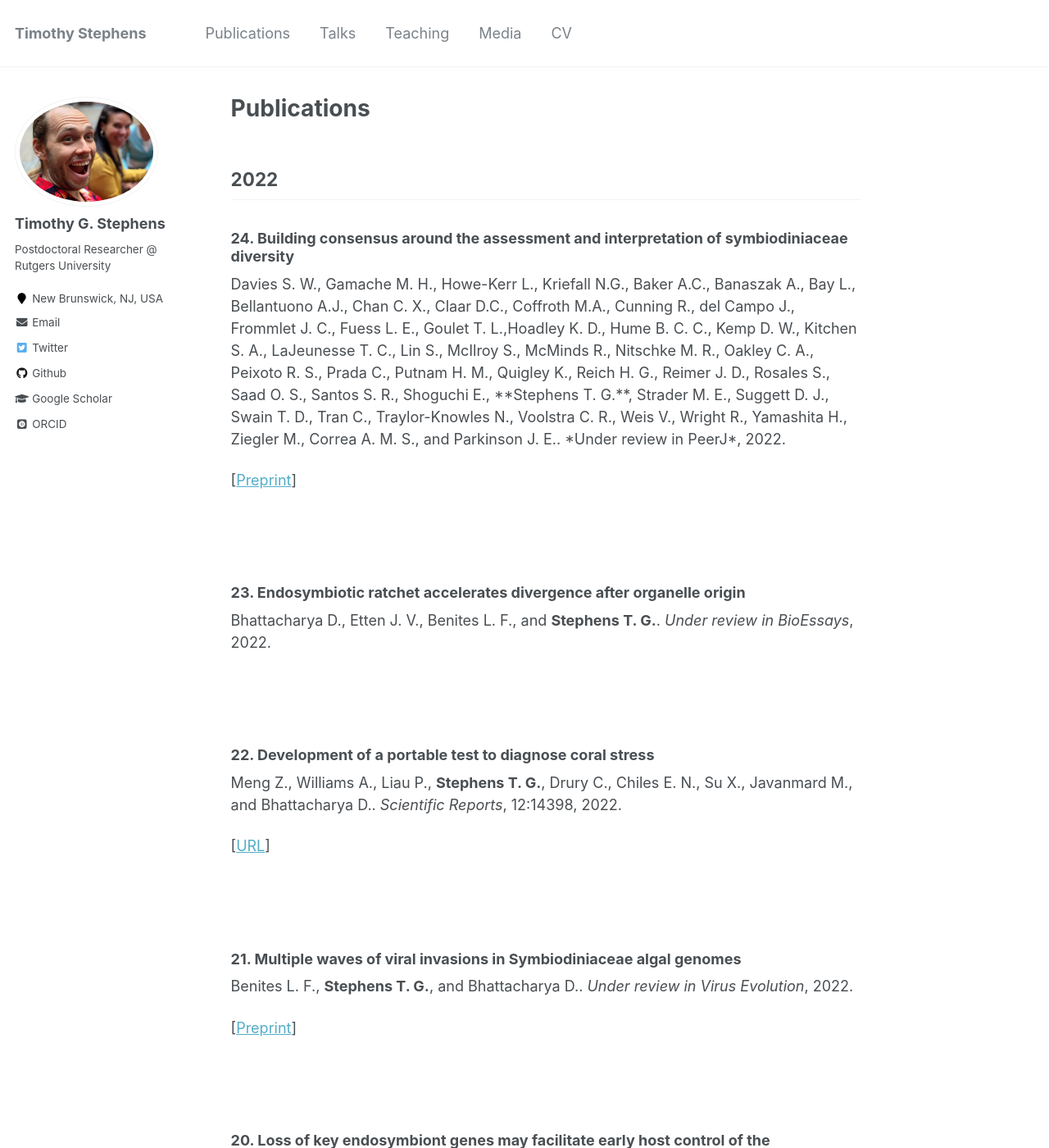
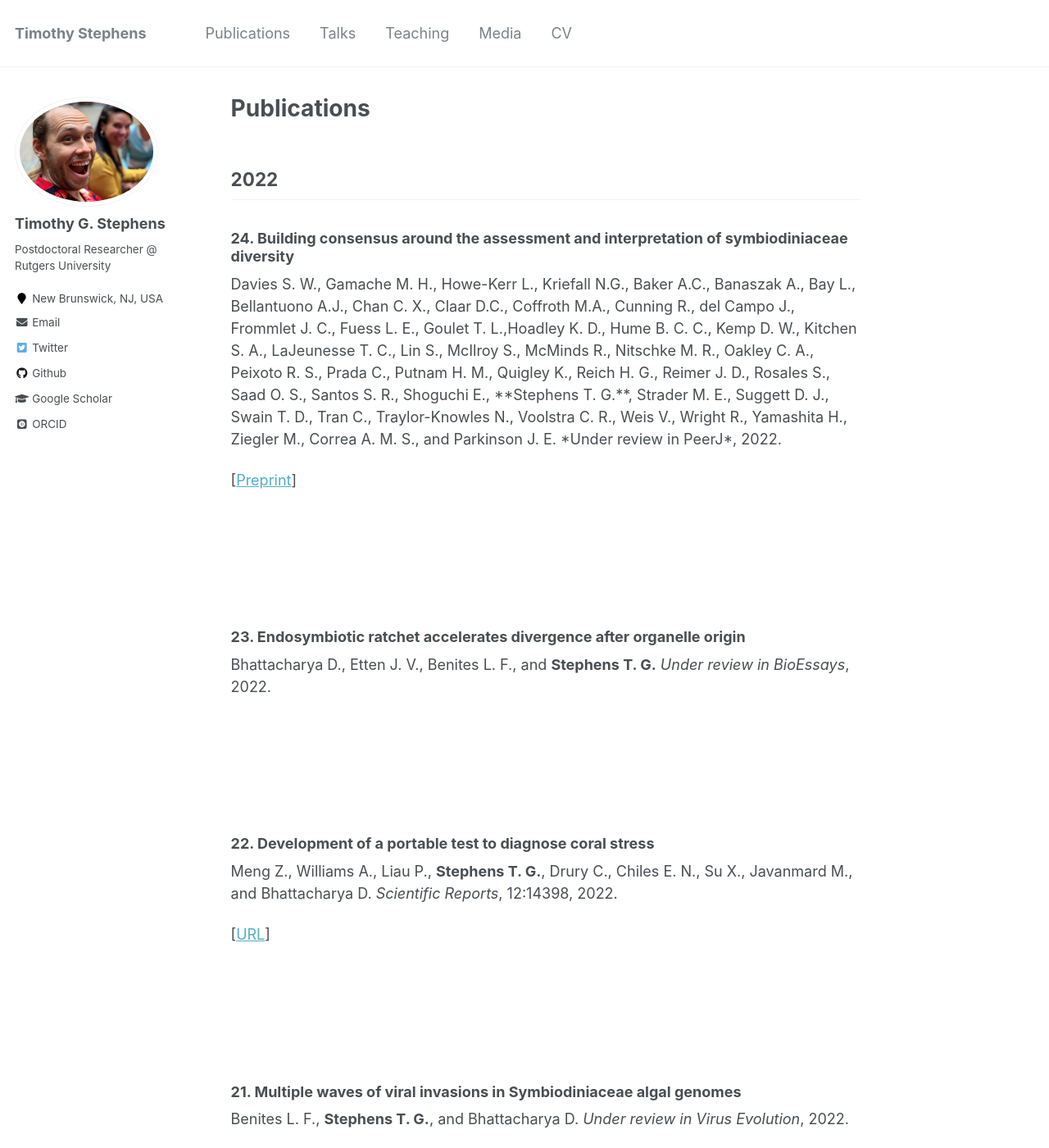
Before and after one commit to TimothyStephens/timothystephens.github.io, a Jekyll site: the page built from _pages/publications.md, in a window 1280 px wide and 1400 px high. Shown: the whole window at 82% size. Built offline with Jekyll 4.4.1, drawn with Linux system fonts in a browser that asks for light colours; some web fonts are replaced; comment, search, counter and statistics services are not loaded; some of the changed text lies outside the part shown.

Commit message:
Update pages on Sun Oct  2 20:23:17 EDT 2022

```diff
--- a/_pages/publications.md
+++ b/_pages/publications.md
@@ -18,224 +18,224 @@ ul {
 ## 2022
 
 ### 24\. Building consensus around the assessment and interpretation of symbiodiniaceae diversity
-Davies S. W., Gamache M. H., Howe-Kerr L., Kriefall N.G., Baker A.C., Banaszak A., Bay L., Bellantuono A.J., Chan C. X., Claar D.C., Coffroth M.A., Cunning R., del Campo J., Frommlet J. C., Fuess L. E., Goulet T. L.,<ca>Hoadley K. D., Hume B. C. C., Kemp D. W., Kitchen S. A., LaJeunesse T. C., Lin S., McIlroy S., McMinds R., Nitschke M. R., Oakley C. A., Peixoto R. S., Prada C., Putnam H. M., Quigley K., Reich H. G., Reimer J. D., Rosales S., Saad O. S., Santos S. R., Shoguchi E., **Stephens T. G.**, Strader M. E., Suggett D. J., Swain T. D., Tran C., Traylor-Knowles N., Voolstra C. R., Weis V., Wright R., Yamashita H., Ziegler M., Correa A. M. S., and Parkinson J. E.. *Under review in PeerJ*, 2022.
+Davies S. W., Gamache M. H., Howe-Kerr L., Kriefall N.G., Baker A.C., Banaszak A., Bay L., Bellantuono A.J., Chan C. X., Claar D.C., Coffroth M.A., Cunning R., del Campo J., Frommlet J. C., Fuess L. E., Goulet T. L.,<ca>Hoadley K. D., Hume B. C. C., Kemp D. W., Kitchen S. A., LaJeunesse T. C., Lin S., McIlroy S., McMinds R., Nitschke M. R., Oakley C. A., Peixoto R. S., Prada C., Putnam H. M., Quigley K., Reich H. G., Reimer J. D., Rosales S., Saad O. S., Santos S. R., Shoguchi E., **Stephens T. G.**, Strader M. E., Suggett D. J., Swain T. D., Tran C., Traylor-Knowles N., Voolstra C. R., Weis V., Wright R., Yamashita H., Ziegler M., Correa A. M. S., and Parkinson J. E. *Under review in PeerJ*, 2022.
 
 
 
 [[Preprint](https://doi.org/10.20944/preprints202206.0284.v1)]
 
-<br/><br/>
+<br/><br/><br/><br/>
 ### 23\. Endosymbiotic ratchet accelerates divergence after organelle origin
-Bhattacharya D., Etten J. V., Benites L. F., and **Stephens T. G.**. *Under review in BioEssays*, 2022.
+Bhattacharya D., Etten J. V., Benites L. F., and **Stephens T. G.** *Under review in BioEssays*, 2022.
 
 
 
 
 
-<br/><br/>
+<br/><br/><br/><br/>
 ### 22\. Development of a portable test to diagnose coral stress
-Meng Z., Williams A., Liau P., **Stephens T. G.**, Drury C., Chiles E. N., Su X., Javanmard M., and Bhattacharya D.. *Scientific Reports*, 12:14398, 2022.
+Meng Z., Williams A., Liau P., **Stephens T. G.**, Drury C., Chiles E. N., Su X., Javanmard M., and Bhattacharya D. *Scientific Reports*, 12:14398, 2022.
 
 
 
 [[URL](https://doi.org/10.1038/s41598-022-18653-3)]
 
 <div class='altmetric-embed' data-badge-type='donut' data-doi="10.1038/s41598-022-18653-3"></div>
-<br/><br/>
+<br/><br/><br/><br/>
 ### 21\. Multiple waves of viral invasions in Symbiodiniaceae algal genomes
-Benites L. F., **Stephens T. G.**, and Bhattacharya D.. *Under review in Virus Evolution*, 2022.
+Benites L. F., **Stephens T. G.**, and Bhattacharya D. *Under review in Virus Evolution*, 2022.
 
 
 
 [[Preprint](https://doi.org/10.1101/2022.04.12.488082)]
 
-<br/><br/>
+<br/><br/><br/><br/>
 ### 20\. Loss of key endosymbiont genes may facilitate early host control of the chromatophore in *Paulinella*
-\*Gabr A., \***Stephens T. G.**, and Bhattacharya D.. *iScience*, 25(9):104974, 2022.
+\*Gabr A., \***Stephens T. G.**, and Bhattacharya D. *iScience*, 25(9):104974, 2022.
 
 *Co-first authorship
 
 [[URL](https://doi.org/10.1016/j.isci.2022.104974)]
 
 <div class='altmetric-embed' data-badge-type='donut' data-doi="10.1016/j.isci.2022.104974"></div>
-<br/><br/>
+<br/><br/><br/><br/>
 ### 19\. High-quality genome assembles from key Hawaiian coral species
-**Stephens T. G.**, Lee J., Jeong Y., Yoon H. S., Putnam H. M., Majerova E., and Bhattacharya D.. *Under review in GigaScience*, 2022.
+**Stephens T. G.**, Lee J., Jeong Y., Yoon H. S., Putnam H. M., Majerova E., and Bhattacharya D. *Under review in GigaScience*, 2022.
 
 
 
 
 
-<br/><br/>
+<br/><br/><br/><br/>
 ### 18\. Life on the edge: the Hawaiian model for coral evolution
-Bhattacharya D., **Stephens T. G.**, Tinoco A., Richmond R., and Cleves P. A.. *Limnology and Oceanography*, 67:1976-1985, 2022.
+Bhattacharya D., **Stephens T. G.**, Tinoco A., Richmond R., and Cleves P. A. *Limnology and Oceanography*, 67:1976-1985, 2022.
 
 
 
 [[URL](https://doi.org/10.1002/lno.12181)]
 
 <div class='altmetric-embed' data-badge-type='donut' data-doi="10.1002/lno.12181"></div>
-<br/><br/>
+<br/><br/><br/><br/>
 ### 17\. Retrotransposition facilitated the<ca>establishment<ca>of a primary plastid in<ca>the thecate<ca>amoeba<ca>*Paulinella*
-\*Calatreva V., \***Stephens T. G.**, Gabr A., Grossman A. R., and Bhattacharya D.. *PNAS*, 119:23, e2121241119, 2022.
+\*Calatreva V., \***Stephens T. G.**, Gabr A., Grossman A. R., and Bhattacharya D. *PNAS*, 119:23, e2121241119, 2022.
 
 *Co-first authorship
 
 [[URL](https://doi.org/10.1073/pnas.2121241119)]
 
 <div class='altmetric-embed' data-badge-type='donut' data-doi="10.1073/pnas.2121241119"></div>
-<br/><br/>
+<br/><br/><br/><br/>
 ### 16\. Hypothesis: *Trans*-splicing generates evolutionary novelty in the photosynthetic amoeba *Paulinella*
-\*Gabr A., \***Stephens T. G.**, and Bhattacharya D.. *Journal of Phycology*, 58:3, 392-405, 2022.
+\*Gabr A., \***Stephens T. G.**, and Bhattacharya D. *Journal of Phycology*, 58:3, 392-405, 2022.
 
 *Co-first authorship
 
 [[URL](https://doi.org/10.1111/jpy.13247)]
 
 <div class='altmetric-embed' data-badge-type='donut' data-doi="10.1111/jpy.13247"></div>
-<br/><br/>
+<br/><br/><br/><br/>
 ### 15\. Genome-powered classification: insights gained from coral algal symbionts
-Dougan K. E., Gonzalez-Pech R. A., **Stephens T. G.**, Shah S., Chen Y., Ragan M. A., Bhattacharya D., and Chan C. X.. *Trends in Microbiology*, 30:9, 831-840, 2022.
+Dougan K. E., Gonzalez-Pech R. A., **Stephens T. G.**, Shah S., Chen Y., Ragan M. A., Bhattacharya D., and Chan C. X. *Trends in Microbiology*, 30:9, 831-840, 2022.
 
 
 
 [[URL](https://doi.org/10.1016/j.tim.2022.02.001)]
 
 <div class='altmetric-embed' data-badge-type='donut' data-doi="10.1016/j.tim.2022.02.001"></div>
-<br/><br/>
+<br/><br/><br/><br/>
 ### 14\. Evidence for a robust photosystem II in the photosynthetic amoeba *Paulinella*
-Gabr A., Zournas A., **Stephens T. G.**, Dismukes G., and Bhattacharya D.. *New Phytologist*, 234:934-945, 2022.
+Gabr A., Zournas A., **Stephens T. G.**, Dismukes G., and Bhattacharya D. *New Phytologist*, 234:934-945, 2022.
 
 
 
 [[URL](https://doi.org/10.1111/nph.18052)]
 
 <div class='altmetric-embed' data-badge-type='donut' data-doi="10.1111/nph.18052"></div>
-<br/><br/>
+<br/><br/><br/><br/>
 ## 2021
 
 ### 13\. Multi-omic characterization of the thermal stress phenome in the stony coral *Montipora capitata*
-Williams A., Pathmanathan J. S., **Stephens T. G.**, Su X., Chiles E. N., Conetta D., Putnam H. M., and Bhattacharya D.. *PeerJ*, 9:e12335, 2021.
+Williams A., Pathmanathan J. S., **Stephens T. G.**, Su X., Chiles E. N., Conetta D., Putnam H. M., and Bhattacharya D. *PeerJ*, 9:e12335, 2021.
 
 
 
 [[URL](https://doi.org/10.7717/peerj.12335)]  [[Preprint](https://doi.org/10.1101/2021.02.05.429981)]
 
 <div class='altmetric-embed' data-badge-type='donut' data-doi="10.7717/peerj.12335"></div>
-<br/><br/>
+<br/><br/><br/><br/>
 ### 12\. Why is primary endosymbiosis so rare?
-**Stephens T. G.**, Calatreva V., Gabr A., Grossman A. R., and Bhattacharya D.. *New Phytologist*, 231:5, 1693-1699, 2021.
+**Stephens T. G.**, Calatreva V., Gabr A., Grossman A. R., and Bhattacharya D. *New Phytologist*, 231:5, 1693-1699, 2021.
 
 
 
 [[URL](https://doi.org/10.1111/nph.17478)]
 
 <div class='altmetric-embed' data-badge-type='donut' data-doi="10.1111/nph.17478"></div>
-<br/><br/>
+<br/><br/><br/><br/>
 ### 11\. Inferring phylogenomic relationship of microbes using scalable alignment-free methods
-Bernard G., **Stephens T. G.**, Gonzalez-Pech R. A., and Chan C. X.. *In: Mengoni A., Bacci G., Fondi M. (eds) Bacterial Pangenomics. Methods in Molecular Biology Series, vol 2242*, 2021.
+Bernard G., **Stephens T. G.**, Gonzalez-Pech R. A., and Chan C. X. *In: Mengoni A., Bacci G., Fondi M. (eds) Bacterial Pangenomics. Methods in Molecular Biology Series, vol 2242*, 2021.
 
 
 
 [[URL](https://doi.org/10.1007/978-1-0716-1099-2_5)]
 
 <div class='altmetric-embed' data-badge-type='donut' data-doi="10.1007/978-1-0716-1099-2_5"></div>
-<br/><br/>
+<br/><br/><br/><br/>
 ### 10\. Comparative genomics supports that Brazilian bioethanol *Saccharomyces cerevisiae* comprise a unified group of domesticated strains related to cacha<U+008D>a spirit yeasts
-Jacobus A. P., **Stephens T. G.**, Youssef P., Gonzalez-Pech R., Ciccotosto-Camp M. M., Dougan K. E., Chen Y., Basso L. C., Frazzon J., Chan C. X. and Gross J.. *Frontiers in Microbiology*, 12:644089, 687, 2021.
+Jacobus A. P., **Stephens T. G.**, Youssef P., Gonzalez-Pech R., Ciccotosto-Camp M. M., Dougan K. E., Chen Y., Basso L. C., Frazzon J., Chan C. X. and Gross J. *Frontiers in Microbiology*, 12:644089, 687, 2021.
 
 
 
 [[URL](https://doi.org/10.3389/fmicb.2021.644089)]  [[Preprint](https://doi.org/10.1101/2020.12.15.422965)]
 
 <div class='altmetric-embed' data-badge-type='donut' data-doi="10.3389/fmicb.2021.644089"></div>
-<br/><br/>
+<br/><br/><br/><br/>
 ### 9\. Comparison of 15 dinoflagellate genomes reveals extensive sequence and structural divergence in family Symbiodiniaceae and genus *Symbiodinium*
-Gonzalez-Pech, R. A., **Stephens T. G.**, Chen Y., Mohamed A. R., Cheng Y., Shah S., Dougan K. E., Fortuin M. D. A., Lagorce R., Burt D. W., Bhattacharya D., Ragan M. A. and Chan C. X.. *BMC Biology*, 19:1, 73, 2021.
+Gonzalez-Pech, R. A., **Stephens T. G.**, Chen Y., Mohamed A. R., Cheng Y., Shah S., Dougan K. E., Fortuin M. D. A., Lagorce R., Burt D. W., Bhattacharya D., Ragan M. A. and Chan C. X. *BMC Biology*, 19:1, 73, 2021.
 
 
 
 [[URL](https://doi.org/10.1186/s12915-021-00994-6)]  [[Preprint](https://doi.org/10.1101/783902)]
 
 <div class='altmetric-embed' data-badge-type='donut' data-doi="10.1186/s12915-021-00994-6"></div>
-<br/><br/>
+<br/><br/><br/><br/>
 ## 2020
 
 ### 8\. Amoeba genome reveals dominant host contribution to plastid endosymbiosis
-Lhee D., Lee J., Ettahi K., Cho C. H., Ha J., Chan Y., Zelzion U., **Stephens T. G.**, Price D. C., Gabr A., Nowack E. C. M., Bhattacharya D. and Yoon H. S.. *Molecular Biology and Evolution*, 38:2, 344<d0>357, 2020.
+Lhee D., Lee J., Ettahi K., Cho C. H., Ha J., Chan Y., Zelzion U., **Stephens T. G.**, Price D. C., Gabr A., Nowack E. C. M., Bhattacharya D. and Yoon H. S. *Molecular Biology and Evolution*, 38:2, 344<d0>357, 2020.
 
 
 
 [[URL](https://doi.org/10.1093/molbev/msaa206)]
 
 <div class='altmetric-embed' data-badge-type='donut' data-doi="10.1093/molbev/msaa206"></div>
-<br/><br/>
+<br/><br/><br/><br/>
 ### 7\. Genomes of the dinoflagellate *Polarella glacialis* encode tandemly repeated single-exon genes with adaptive functions
-**Stephens T. G.**, Gonzalez-Pech R. A., Cheng Y., Mohamed A. R., Burt D. W., Bhattacharya D., Ragan M. A. and Chan C. X.. *BMC Biology*, 18:56, 2020.
+**Stephens T. G.**, Gonzalez-Pech R. A., Cheng Y., Mohamed A. R., Burt D. W., Bhattacharya D., Ragan M. A. and Chan C. X. *BMC Biology*, 18:56, 2020.
 
 
 
 [[URL](https://doi.org/10.1186/s12915-020-00782-8)]  [[Preprint](https://doi.org/10.1101/704437)]
 
 <div class='altmetric-embed' data-badge-type='donut' data-doi="10.1186/s12915-020-00782-8"></div>
-<br/><br/>
+<br/><br/><br/><br/>
 ## 2019
 
 ### 6\. Evidence that inconsistent gene prediction can mislead analysis of dinoflagellate genomes
-Chen Y., Gonzalez?Pech R. A., **Stephens T. G.**, Bhattacharya D. and Chan C. X.. *Journal of Phycology*, 56, 6-10, 2019.
+Chen Y., Gonzalez?Pech R. A., **Stephens T. G.**, Bhattacharya D. and Chan C. X. *Journal of Phycology*, 56, 6-10, 2019.
 
 
 
 [[URL](https://doi.org/10.1111/jpy.12947)]  [[Preprint](https://doi.org/10.1101/690040)]
 
 <div class='altmetric-embed' data-badge-type='donut' data-doi="10.1111/jpy.12947"></div>
-<br/><br/>
+<br/><br/><br/><br/>
 ## 2018
 
 ### 5\. Commonly misunderstood parameters of NCBI BLAST and important considerations for users
-\*Gonzalez-Pech R. A., \***Stephens T. G.**, and Chan C. X.. *Bioinformatics*, bty1018, 2018.
+\*Gonzalez-Pech R. A., \***Stephens T. G.**, and Chan C. X. *Bioinformatics*, bty1018, 2018.
 
 *Co-first authorship [F1000 recommended]
 
 [[URL](https://doi.org/10.1093/bioinformatics/bty1018)]
 
 <div class='altmetric-embed' data-badge-type='donut' data-doi="10.1093/bioinformatics/bty1018"></div>
-<br/><br/>
+<br/><br/><br/><br/>
 ### 4\. Core genes in diverse dinoflagellate lineages include a wealth of conserved dark genes with unknown functions
-**Stephens T. G.**, Ragan M. A., Bhattacharya D. and Chan C. X.. *Scientific Reports*, 8:1, 17175, 2018.
+**Stephens T. G.**, Ragan M. A., Bhattacharya D. and Chan C. X. *Scientific Reports*, 8:1, 17175, 2018.
 
 
 
 [[URL](https://doi.org/10.1038/s41598-018-35620-z)]
 
 <div class='altmetric-embed' data-badge-type='donut' data-doi="10.1038/s41598-018-35620-z"></div>
-<br/><br/>
+<br/><br/><br/><br/>
 ### 3\. *Symbiodinium* genomes reveal adaptive evolution of functions related to coral-dinoflagellate symbiosis
-Liu H., **Stephens T. G.**, Gonzalez-Pech R. A., Beltran V. H., Lapeyre B., Bongaerts P., Cooke I., Aranda M., Bourne D. G., Foret S., Miller D. J., van Oppen M. J. H., Voolstra C. R., Ragan M.A. and Chan C.X.. *Communications Biology*, 1:95, 2018.
+Liu H., **Stephens T. G.**, Gonzalez-Pech R. A., Beltran V. H., Lapeyre B., Bongaerts P., Cooke I., Aranda M., Bourne D. G., Foret S., Miller D. J., van Oppen M. J. H., Voolstra C. R., Ragan M.A. and Chan C.X. *Communications Biology*, 1:95, 2018.
 
 
 
 [[URL](https://doi.org/10.1038/s42003-018-0098-3)]  [[Preprint](https://doi.org/10.1101/198762)]
 
 <div class='altmetric-embed' data-badge-type='donut' data-doi="10.1038/s42003-018-0098-3"></div>
-<br/><br/>
+<br/><br/><br/><br/>
 ### 2\. Analysis of the draft genome of the red seaweed *Gracilariopsis chorda* provides insights into genome size evolution in Rhodophyta
-Lee J, Yang E. C., Graf L., Yang J. H., Qiu H., Zelzion U., Chan C. X., **Stephens T. G.**, Weber A. P. M., Boo G. H., Boo S. M., Kim K. M., Shin Y., Jung M., Lee S. J., Yim H. S., Lee J. Y., Bhattacharya D. and Yoon H. S.. *Molecular Biology and Evolution*, 35:1869-1886, 2018.
+Lee J, Yang E. C., Graf L., Yang J. H., Qiu H., Zelzion U., Chan C. X., **Stephens T. G.**, Weber A. P. M., Boo G. H., Boo S. M., Kim K. M., Shin Y., Jung M., Lee S. J., Yim H. S., Lee J. Y., Bhattacharya D. and Yoon H. S. *Molecular Biology and Evolution*, 35:1869-1886, 2018.
 
 
 
 [[URL](https://doi.org/10.1093/molbev/msy081)]
 
 <div class='altmetric-embed' data-badge-type='donut' data-doi="10.1093/molbev/msy081"></div>
-<br/><br/>
+<br/><br/><br/><br/>
 ## 2016
 
 ### 1\. PhySortR: a fast, flexible tool for sorting phylogenetic trees in R
-**Stephens T. G.**, Bhattacharya D., Ragan M. A. and Chan C. X.. *PeerJ*, 4:e2038, 2016.
+**Stephens T. G.**, Bhattacharya D., Ragan M. A. and Chan C. X. *PeerJ*, 4:e2038, 2016.
 
 
 
 [[URL](https://doi.org/10.7717/peerj.2038)]  [[Preprint](https://doi.org/10.7287/peerj.preprints.1609v1)]
 
 <div class='altmetric-embed' data-badge-type='donut' data-doi="10.7717/peerj.2038"></div>
-<br/><br/>
+<br/><br/><br/><br/>
```
Also changed, not shown: 1 other file.
